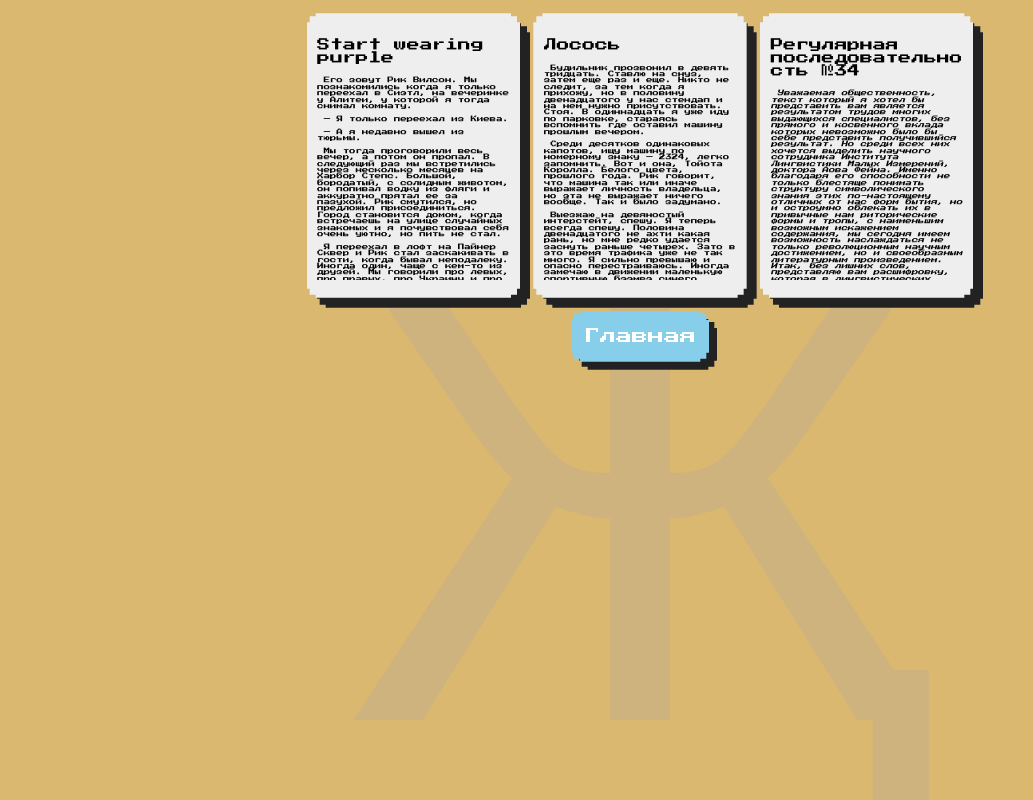
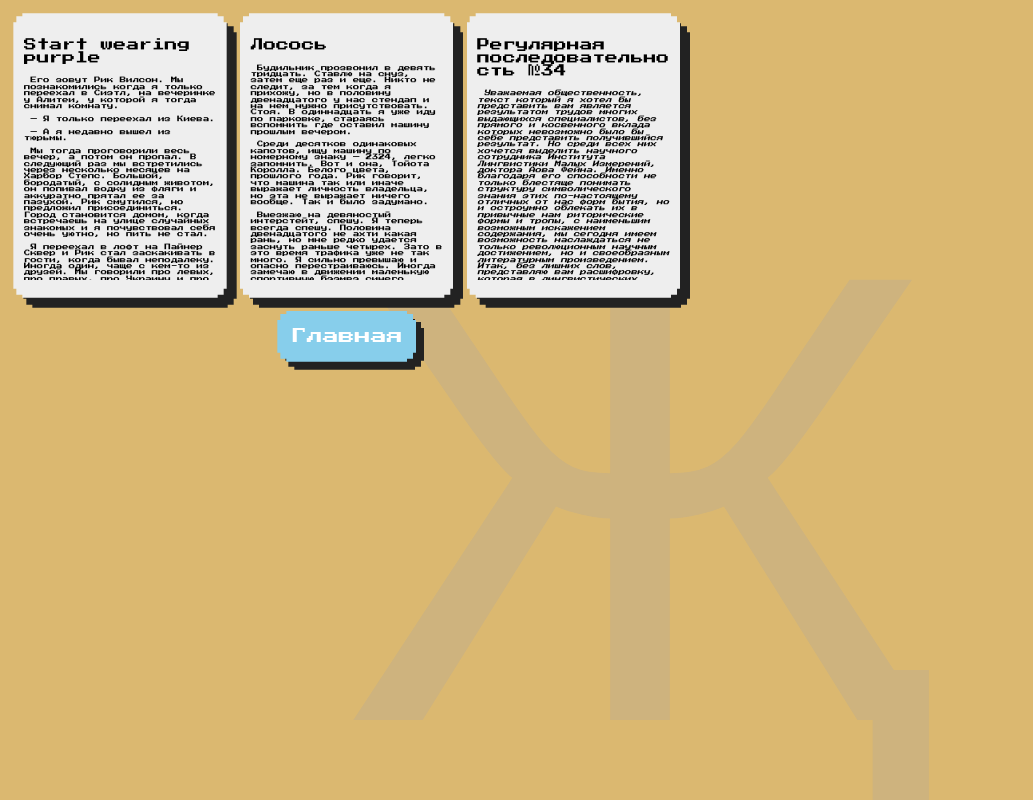
Before and after one commit to ashakirzianov/ashakirzianov-com, a Next.js app: page /texts in a window 1280 px wide. Shown: the whole page, without its empty margins (0-1033 px from the left). Built offline with nearby package versions, Linux system fonts and the light colour scheme.

Commit message:
Layout adjustments

```diff
--- a/components/Pages.tsx
+++ b/components/Pages.tsx
@@ -46,14 +46,13 @@ export function PixelPageImpl({ hue, children }: PixelPageProps & {
             gridTemplateAreas: '"mid"',
             backgroundColor: `hsl(${hue},60%,65%)`,
         }}>
-        <div className="flex justify-center items-center w-screen h-screen"
+        <div className="flex justify-center items-center w-screen h-screen max-h-screen"
             style={{
                 gridArea: 'mid',
                 fontSize: 'min(80vh,90vw)',
                 color: `hsl(${hue},45%,65%)`,
             }}>Җ</div>
-        <div
-            className="flex flex-col w-full min-h-screen"
+        <div className="flex flex-col w-full min-h-screen"
             style={{
                 gridArea: 'mid',
             }}>{children}</div>
@@ -82,7 +81,7 @@ export function SketchPage({
                 <div className="flex items-start justify-center h-screen w-screen" style={{
                     padding: 'min(10vh,40pt) min(2vw,20pt)',
                 }}>
-                    <div className="flex aspect-poster m-w-full m-h-full drop-shadow-2xl">
+                    <div className="flex aspect-poster max-w-full max-h-full drop-shadow-2xl">
                         <div className="flex w-full h-full items-stretch rounded-lg overflow-hidden" style={{
                             clipPath: 'border-box',
                         }}>
--- a/styles/globals.css
+++ b/styles/globals.css
@@ -53,7 +53,7 @@ html {
   --card-font-size: 12pt;
   --card-text-height: 41.7em;
   --padding: 10pt;
-  --collection: calc(3 * var(--card) + 4 * var(--padding));
+  --collection: calc(3 * var(--card-width) + 4 * var(--padding));
 }
 
 @media (prefers-color-scheme: dark) {
```
